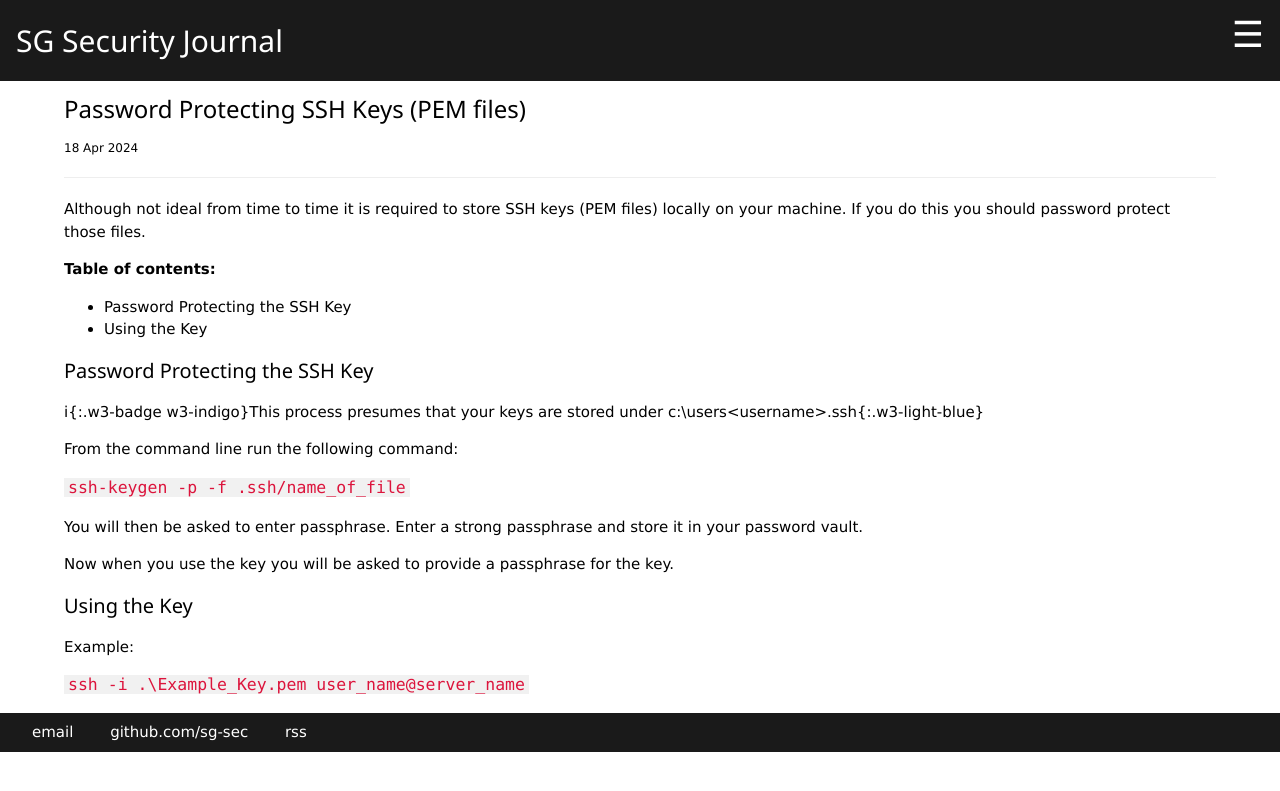
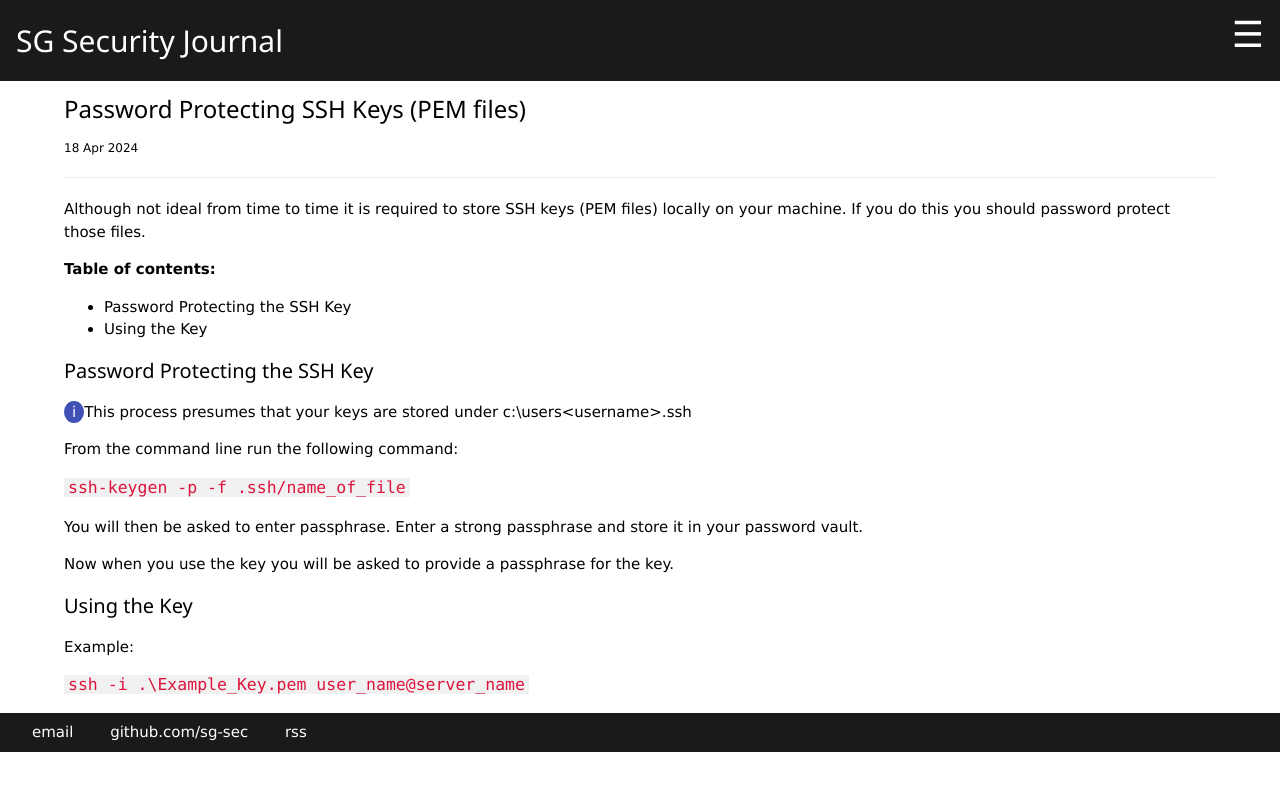
Before and after one commit to sg-sec/sg-sec.github.io, a Jekyll site: the page built from _posts/2024-04-18-Password_Protecting_SSH_Keys.md, in a window 1280 px wide. Shown: the top 791 px of the page. Built offline with Jekyll 4.4.1, drawn with Linux system fonts in a browser that asks for light colours.

Commit message:
Update 2024-04-18-Password_Protecting_SSH_Keys.md

```diff
--- a/_posts/2024-04-18-Password_Protecting_SSH_Keys.md
+++ b/_posts/2024-04-18-Password_Protecting_SSH_Keys.md
@@ -17,7 +17,7 @@ Although not ideal from time to time it is required to store SSH keys (PEM files
 <!-- headings -->
 <a id="item-one"></a>
 #### Password Protecting the SSH Key
-i{:.w3-badge w3-indigo}This process presumes that your keys are stored under c:\users\<username>\.ssh{:.w3-light-blue}
+<span class="w3-badge w3-indigo">i</span>This process presumes that your keys are stored under c:\users\<username>\.ssh
 
 From the command line run the following command:
 
```
